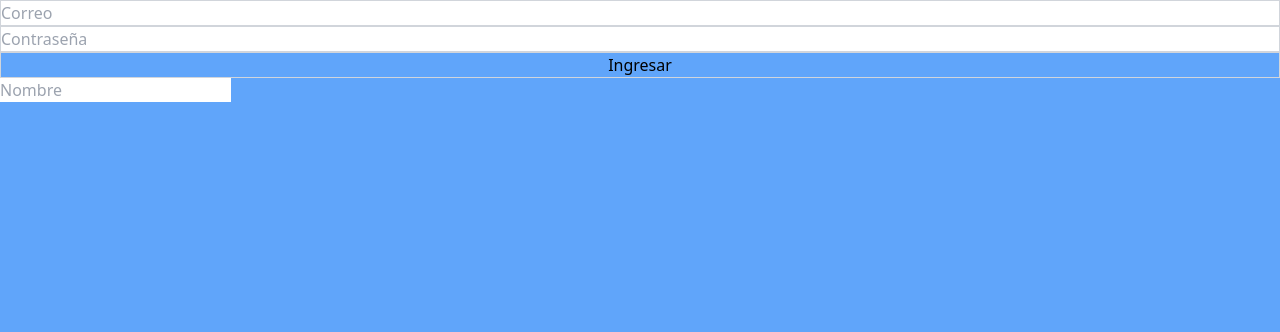
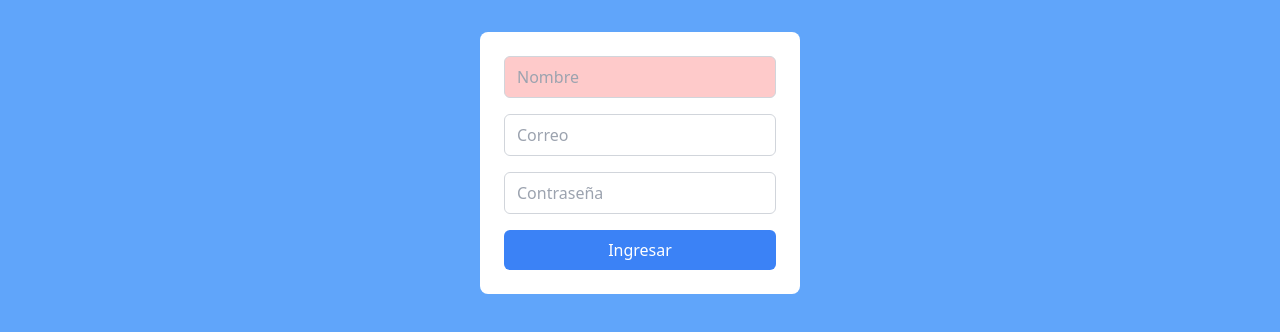
Before and after one commit to albecabrera/cursoDeTailwind, a plain HTML site: page src/formulario.html in a window 1280 px wide. Drawn offline with nearby package versions, Linux system fonts and the light colour scheme.

Commit message:
commit -m "third commit"

```diff
--- a/src/formulario.html
+++ b/src/formulario.html
@@ -11,11 +11,21 @@
 
 
 <body class="bg-blue-400">
-  <form action="" border border-gray-300 w-fullclass="bg-white w-80 mx-auto mt-8 rounded-lg p-6">
-    <input class="border border-gray-300 w-full" type="email" placeholder="Correo">
-    <input class="border border-gray-300 w-full" type="password" placeholder="Contraseña">
-    <input class="border border-gray-300 w-full" type="submit" value="Ingresar">
-    <input class="" type="text" placeholder="Nombre">
+
+  <form action="" class="bg-white w-80 mx-auto mt-8 rounded-lg p-6">
+    <input class="border border-gray-300 w-full px-3 py-2 mb-4 rounded-md disabled:bg-red-200" type="text"
+      placeholder="Nombre" disabled>
+
+
+    <input
+      class="border border-gray-300 w-full px-3 py-2  rounded-md focus:outline-none focus:ring-1 focus:ring-purple-600 invalid:focus:ring-red-400 peer"
+      type="email" placeholder="Correo">
+    <p class="text-red-400 hidden peer-invalid:block">El correo es incorrecto</p>
+    <input class="border border-gray-300 w-full px-3 py-2 mt-4 mb-4 rounded-md" type="password"
+      placeholder="Contraseña">
+
+    <input class="bg-blue-500 w-full py-2 text-white rounded-md cursor-pointer hover:bg-blue-400" type="submit"
+      value="Ingresar">
 
   </form>
 </body>
```
